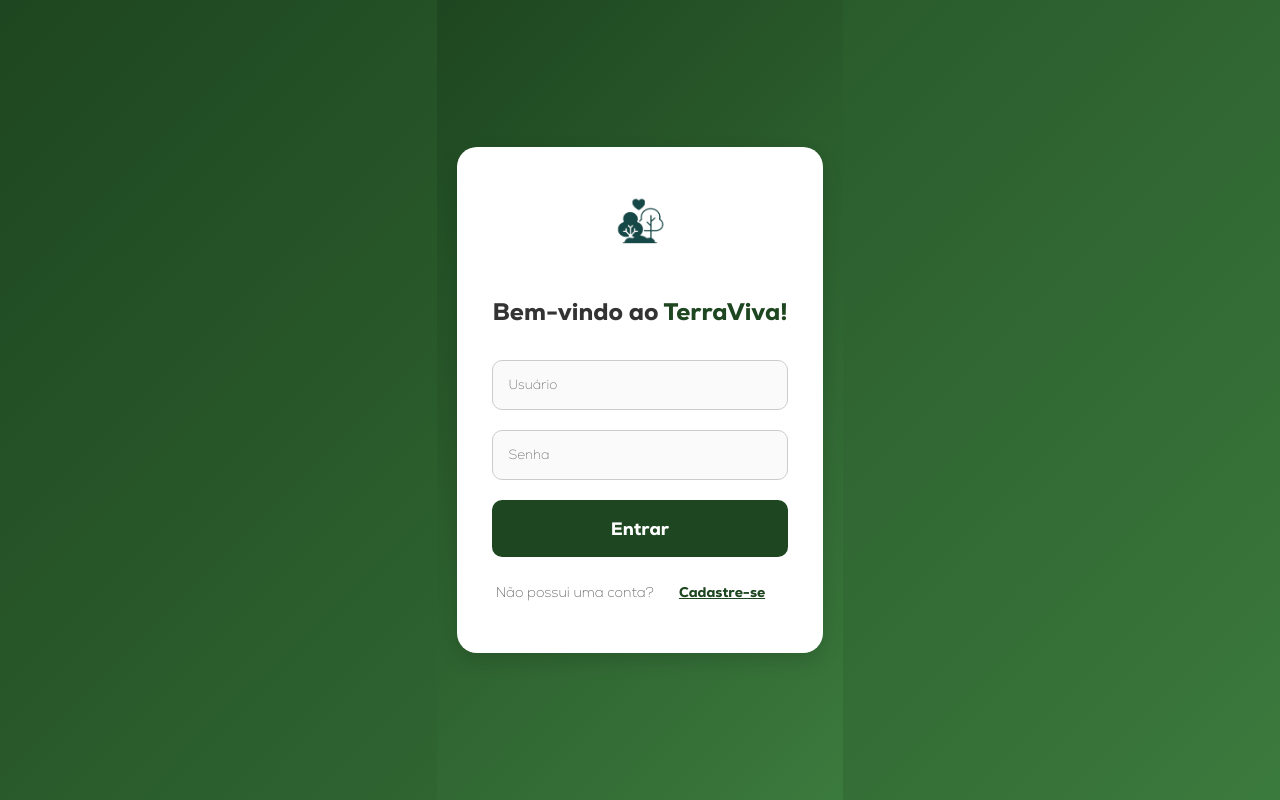
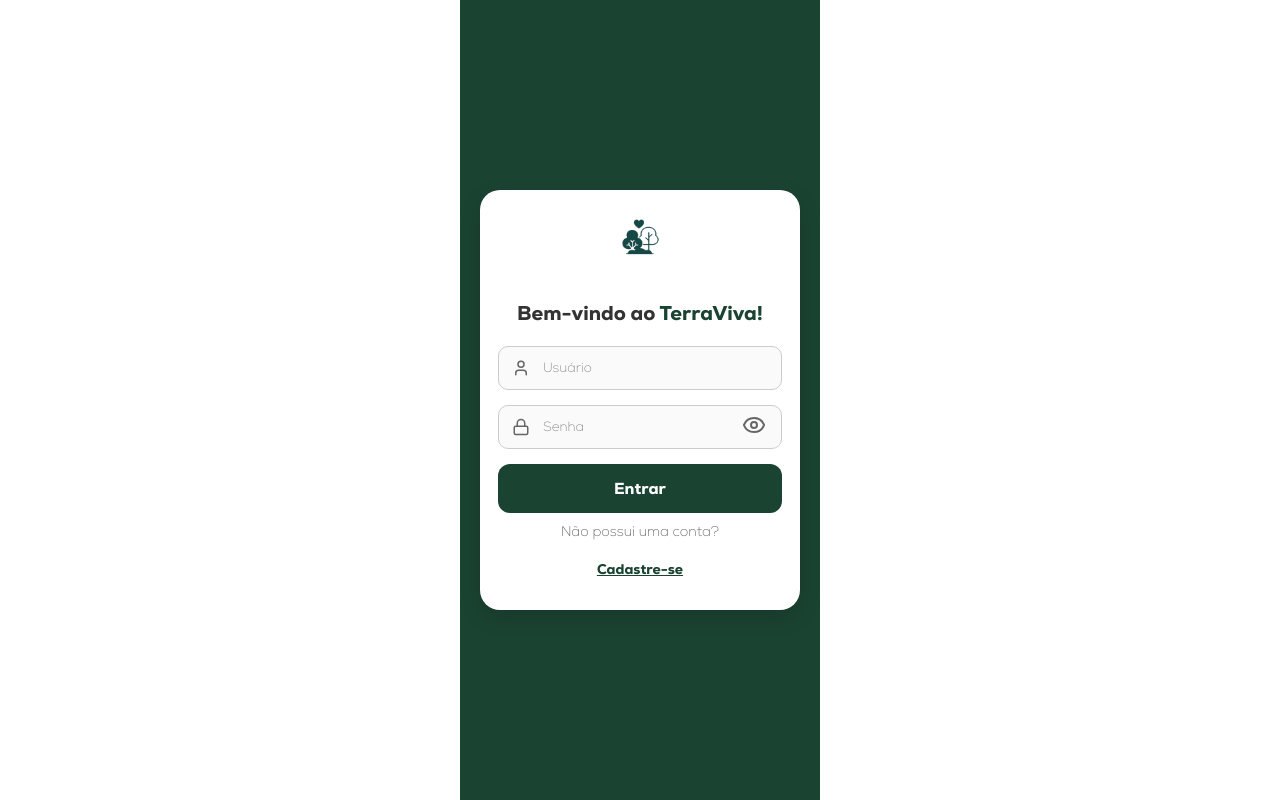
Before and after one commit to maluquintela/terraviva, a React (Create React App) app in the folder frontend2/terraviva/: page / in a window 1280 px wide. Built offline with nearby package versions, Linux system fonts and the light colour scheme.

Commit message:
finalmente a tela do login ta pronta

```diff
--- a/frontend2/terraviva/src/App.js
+++ b/frontend2/terraviva/src/App.js
@@ -1,22 +1,17 @@
 import React from 'react';
 import './index.css';
+import { BrowserRouter, Routes, Route } from 'react-router-dom';
 import LoginScreen from './componentes/paginas/login';
-
-
+import Perguntas from './componentes/paginas/perguntas';
 
 function App() {
   return (
-    <div className="App">
-      {/* O Navbar estava aqui em cima, quebrando o layout.
-        Vamos removê-lo por enquanto.
-      */}
-      {/* <Navbar /> */}
-
-      {/* Ao renderizar APENAS o LoginScreen, o CSS dele (.login-page)
-        assumirá o controle total da tela (100vh), como planejado.
-      */}
-      <LoginScreen />
-    </div>
+    <BrowserRouter>
+      <Routes>
+        <Route path="/" element={<LoginScreen />} />
+        <Route path="/perguntas" element={<Perguntas />} />
+      </Routes>
+    </BrowserRouter>
   );
 }
 
--- a/frontend2/terraviva/src/componentes/paginas/ListaCidadesPB.jsx
+++ b/frontend2/terraviva/src/componentes/paginas/ListaCidadesPB.jsx
@@ -1,5 +1,5 @@
 import React, { useEffect, useState } from "react";
-import "./Diagnostico.css";
+import "./diagnostico.css";
 
 export default function ListaCidadesPB({ value, onChange }) {
   const [municipios, setMunicipios] = useState([]);
--- a/frontend2/terraviva/src/componentes/paginas/login.css
+++ b/frontend2/terraviva/src/componentes/paginas/login.css
@@ -1,6 +1,5 @@
 @font-face {
   font-family: 'Nexa-Light';
-  /* O caminho correto para sair de src/componentes/paginas e ir para public */
   src: url('../../../public/Nexa-ExtraLight.ttf') format('truetype');
 }
 
@@ -8,77 +7,84 @@
   font-family: 'Nexa-Bold';
   src: url('../../../public/Nexa-Heavy.ttf') format('truetype');
 }
-/* Cores principais */
+
+/* Paleta de cores */
 :root {
-  --primary-color: #1E4620;
-  --primary-hover: #27632a;
-  --bg-gradient: linear-gradient(135deg, #1E4620, #3b7a3d);
+  --primary-color: #1B4332;
 }
 
-/* Fundo geral */
+/* Fundo principal */
 .login-page {
-  background: var(--bg-gradient);
+  background: var(--primary-color);
   min-height: 100vh;
   display: flex;
   align-items: center;
   justify-content: center;
   padding: 20px;
-  box-sizing: border-box; /* Adicionado para garantir que o padding não estoure a tela */
+  box-sizing: border-box;
 }
 
-/* Card principal */
+/* Card */
 .card {
   background: #fff;
-  padding: 40px 35px;
+  padding: 20px 18px;
   border-radius: 20px;
   width: 100%;
-  max-width: 400px;
+  max-width: 320px;
   box-shadow: 0 8px 20px rgba(0, 0, 0, 0.15);
   display: flex;
   flex-direction: column;
   align-items: center;
-  transition: transform 0.4s ease, box-shadow 0.4s ease;
-  box-sizing: border-box; /* Adicionado para consistência */
+  animation: fadeIn 0.6s ease;
+  transition: transform 0.3s ease, box-shadow 0.3s ease;
 }
 
 .card:hover {
-  transform: translateY(-5px);
+  transform: translateY(-4px);
   box-shadow: 0 10px 25px rgba(0, 0, 0, 0.2);
 }
 
 /* Logo */
 .logo {
-  width: 70px;
-  height: 70px;
+  width: 56px;
+  height: 56px;
   object-fit: contain;
-  margin-bottom: 10px;
+  margin-bottom: 8px;
 }
 
 /* Título */
 .title {
-  font-size: 24px;
+  font-size: 20px;
   font-family: 'Nexa-Bold';
-  margin-bottom: 30px;
+  margin-bottom: 18px;
   color: #333;
   text-align: center;
 }
-
 .highlight {
   color: var(--primary-color);
 }
 
-/* Inputs */
+/* Inputs com ícones */
+.input-container {
+  position: relative;
+  width: 100%;
+  margin-bottom: 15px; /* reduzido de 20px */
+}
+
 .input {
   width: 100%;
-  height: 50px;
+  height: 44px;
   border: 1px solid #ccc;
   border-radius: 10px;
-  padding: 0 15px;
-  margin-bottom: 20px;
+  padding: 0 50px 0 44px; /* mais espaço à esquerda para o ícone menor */
   font-family: 'Nexa-Light', sans-serif;
   color: #333;
+  background-color: #fafafa;
   transition: all 0.3s ease;
-  box-sizing: border-box; /* Adicionado para garantir o padding correto */
+  box-sizing: border-box;
+}
+.input::placeholder {
+  color: #888;
 }
 
 .input:focus {
@@ -87,30 +93,62 @@
   box-shadow: 0 0 5px rgba(30, 70, 32, 0.4);
 }
 
+.input-icon {
+  position: absolute;
+  left: 14px;
+  top: 50%;
+  transform: translateY(-50%);
+  color: #666;
+  width: 18px;   /* tamanho menor */
+  height: 18px;  /* tamanho menor */
+  pointer-events: none; /* não bloqueia foco/click no input */
+}
+
+.icon-button {
+  position: absolute;
+  right: 12px;
+  top: 50%;
+  transform: translateY(-50%);
+  background: transparent;
+  border: none;
+  cursor: pointer;
+  padding: 4px;
+  color: #666;
+}
+
+/* Remove completamente o efeito hover do botão olho */
+.icon-button:hover {
+  background: transparent !important;
+  color: #666 !important;
+}
+
+.input-icon svg {
+  width: 18px;
+  height: 18px;
+  display: block;
+}
+
 /* Botão principal */
 .button {
   width: 100%;
   background: var(--primary-color);
   color: #fff;
-  font-size: 18px;
+  font-size: 16px;
   font-family: 'Nexa-Bold', sans-serif;
-  padding: 15px;
-  border-radius: 10px;
+  padding: 12px;
+  border-radius: 12px;
   border: none;
   cursor: pointer;
-  margin-bottom: 15px;
-  transition: background 0.3s ease, transform 0.2s ease;
+  margin-top: 0px; /* reduzido */
+  margin-bottom: 8px; /* reduzido */
+  transition: background 0.3s ease;
 }
 
-.button:hover {
-  background: var(--primary-hover);
-  transform: scale(1.03);
-}
 
-/* Área de cadastro */
+/* Link de cadastro */
 .signup-container {
   display: flex;
-  gap: 6px;
+  gap: 8px;
   justify-content: center;
   align-items: center;
   flex-wrap: wrap;
@@ -130,14 +168,15 @@
   background: none;
   border: none;
   cursor: pointer;
-  transition: color 0.2s ease;
 }
 
 .signup-link:hover {
-  color: var(--primary-hover);
+  background: none !important;
+  color: var(--primary-color) !important;
 }
 
-/* Animação de entrada */
+
+/* Animação */
 @keyframes fadeIn {
   from {
     opacity: 0;
@@ -149,26 +188,26 @@
   }
 }
 
-.animate-fadeIn {
-  animation: fadeIn 0.6s ease;
-}
-
 /* Responsividade */
 @media (max-width: 480px) {
   .card {
     padding: 30px 25px;
   }
-
   .title {
     font-size: 20px;
   }
-
   .input {
     height: 45px;
   }
-
   .button {
     font-size: 16px;
     padding: 12px;
   }
 }
+body, html, #root {
+  margin: 0;
+  padding: 0;
+  width: 100%;
+  height: 100%;
+  font-family: 'Nexa-Light', sans-serif; /* Define sua fonte padrão */
+}
--- a/frontend2/terraviva/src/componentes/paginas/login.jsx
+++ b/frontend2/terraviva/src/componentes/paginas/login.jsx
@@ -1,14 +1,21 @@
-import React from 'react';
-import './login.css'; // Mantenha a importação do CSS local
+import React, { useState } from 'react';
+import { Eye, EyeOff, User, Lock } from 'lucide-react';
+import { useNavigate } from 'react-router-dom';
+import './login.css';
 
 export default function LoginScreen() {
+  const [showPassword, setShowPassword] = useState(false);
+  const navigate = useNavigate();
+
+  const handleEntrar = () => {
+    navigate('/perguntas');
+  };
+
   return (
     <div className="login-page">
       <div className="card animate-fadeIn">
         {/* Logo */}
         <div className="logo-container">
-          {/* CORRIGIDO: Usando 'src' para a imagem */}
-          {/* O caminho "/terraviva.png" funciona porque 'terraviva.png' está na pasta 'public' */}
           <img src="/terraviva.png" alt="TerraViva Logo" className="logo" />
         </div>
 
@@ -16,24 +23,35 @@ export default function LoginScreen() {
           Bem-vindo ao <span className="highlight">TerraViva!</span>
         </h2>
 
-        {/* Inputs (apenas visuais por enquanto) */}
-        <input
-          type="text"
-          placeholder="Usuário"
-          className="input"
-          disabled
-        />
-        <input
-          type="password"
-          placeholder="Senha"
-          className="input"
-          disabled
-        />
+        {/* Input Usuário */}
+        <div className="input-container">
+          <User className="input-icon" />
+          <input type="text" placeholder="Usuário" className="input" />
+        </div>
 
-        {/* Botão Entrar */}
+        {/* Input Senha */}
+        <div className="input-container">
+          <Lock className="input-icon" />
+          <input
+            type={showPassword ? 'text' : 'password'}
+            placeholder="Senha"
+            className="input"
+          />
+          <button
+            type="button"
+            className="icon-button"
+            onClick={() => setShowPassword(!showPassword)}
+            aria-label="mostrar senha"
+          >
+            {showPassword ? <EyeOff /> : <Eye />}
+          </button>
+        </div>
+
+        {/* Botão Entrar - com navegação para /perguntas */}
         <button
+          type="button"
           className="button"
-          onClick={() => console.log('Botão Entrar Pressionado')}
+          onClick={handleEntrar}
         >
           Entrar
         </button>
@@ -43,7 +61,7 @@ export default function LoginScreen() {
           <span className="signup-text">Não possui uma conta?</span>
           <button
             className="signup-link"
-            onClick={() => console.log('Botão Cadastre-se Pressionado')}
+            onClick={() => console.log('Cadastre-se clicado')}
           >
             Cadastre-se
           </button>
--- a/frontend2/terraviva/src/componentes/paginas/perguntas.jsx
+++ b/frontend2/terraviva/src/componentes/paginas/perguntas.jsx
@@ -1,77 +1,10 @@
-import React from "react";
-import ListaCidadesPB from "./ListaCidadesPB";
+import React from 'react';
 
-export default function Pergunta({ pergunta, resposta, onResponder }) {
-  const handleChange = (e) => {
-    onResponder(pergunta.id, e.target.value);
-  };
-
-  if (pergunta.tipo === "select" && pergunta.id === 1) {
-    return (
-      <div className="pergunta">
-        <label className="pergunta-label">{pergunta.titulo}</label>
-        <ListaCidadesPB
-          value={resposta}
-          onChange={(valor) => onResponder(pergunta.id, valor)}
-        />
-      </div>
-    );
-  }
-
-  if (pergunta.tipo === "select") {
-    return (
-      <div className="pergunta">
-        <label className="pergunta-label">{pergunta.titulo}</label>
-        <select
-          value={resposta}
-          onChange={handleChange}
-          className="input-select"
-        >
-          <option value="">Escolha uma opção</option>
-          {pergunta.opcoes.map((op, i) => (
-            <option key={i} value={op}>
-              {op}
-            </option>
-          ))}
-        </select>
-      </div>
-    );
-  }
-
-  if (pergunta.tipo === "radio") {
-    return (
-      <div className="pergunta">
-        <label className="pergunta-label">{pergunta.titulo}</label>
-        <div className="opcoes-radio">
-          {pergunta.opcoes.map((op, i) => (
-            <label
-              key={i}
-              className={`radio-item ${resposta === op ? "ativo" : ""}`}
-            >
-              <input
-                type="radio"
-                value={op}
-                checked={resposta === op}
-                onChange={handleChange}
-              />
-              <span>{op}</span>
-            </label>
-          ))}
-        </div>
-      </div>
-    );
-  }
-
+export default function Perguntas() {
   return (
-    <div className="pergunta">
-      <label className="pergunta-label">{pergunta.titulo}</label>
-      <input
-        type="text"
-        className="input-text"
-        placeholder="Digite aqui..."
-        value={resposta}
-        onChange={handleChange}
-      />
+    <div className="perguntas-container">
+      <h1>Questionário TerraViva</h1>
+      {/* seu conteúdo existente de perguntas */}
     </div>
   );
 }
--- a/frontend2/terraviva/src/index.css
+++ b/frontend2/terraviva/src/index.css
@@ -68,7 +68,7 @@ body, html, #root {
   /* APLICANDO O FUNDO VERDE AQUI
     O gradiente será aplicado ao corpo inteiro da página
   */
-  background: linear-gradient(135deg, #1E4620, #3b7a3d);
+  background: linear-gradient(135deg,#ffffff, #ffffff);
 }
 
 /* Garante que o box-sizing seja aplicado em tudo, facilitando a responsividade */
```
